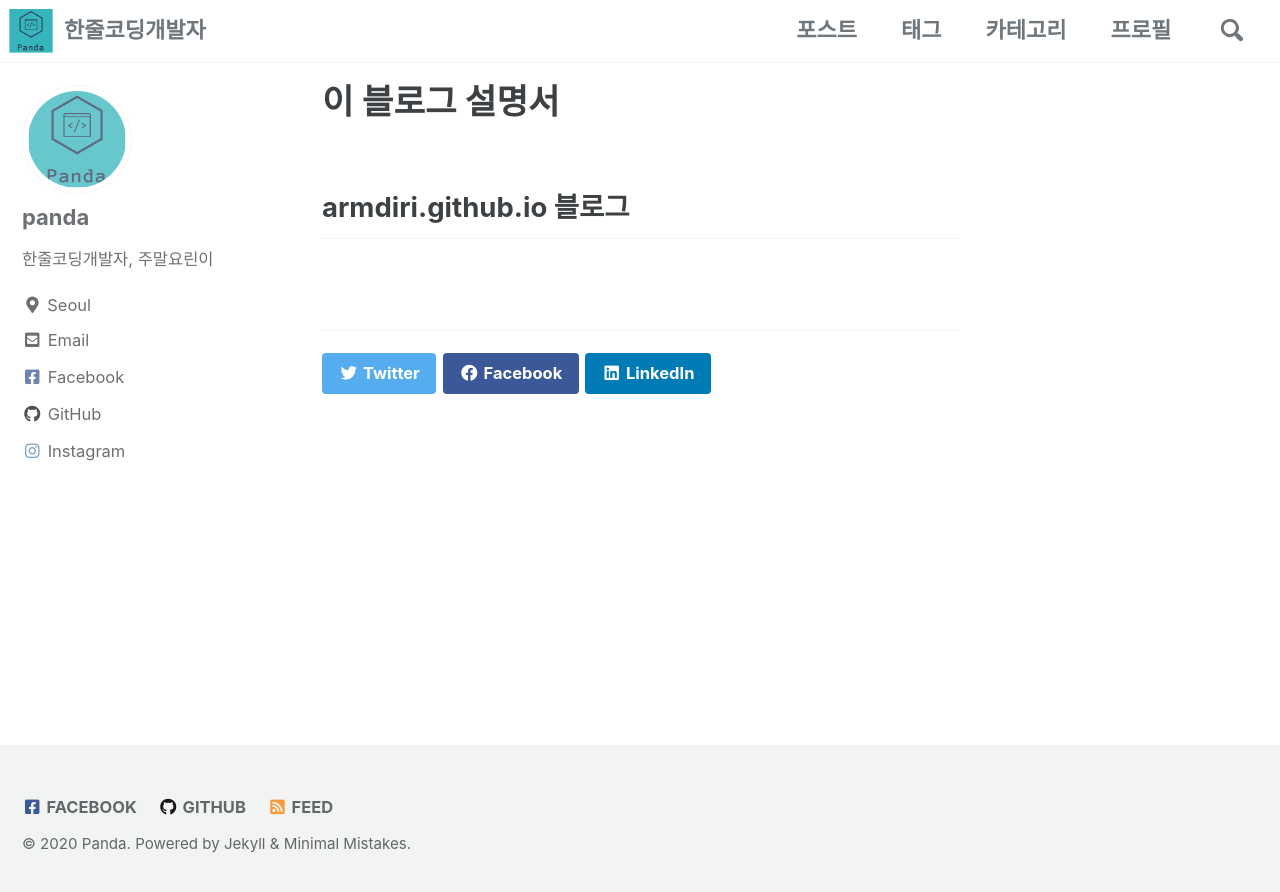
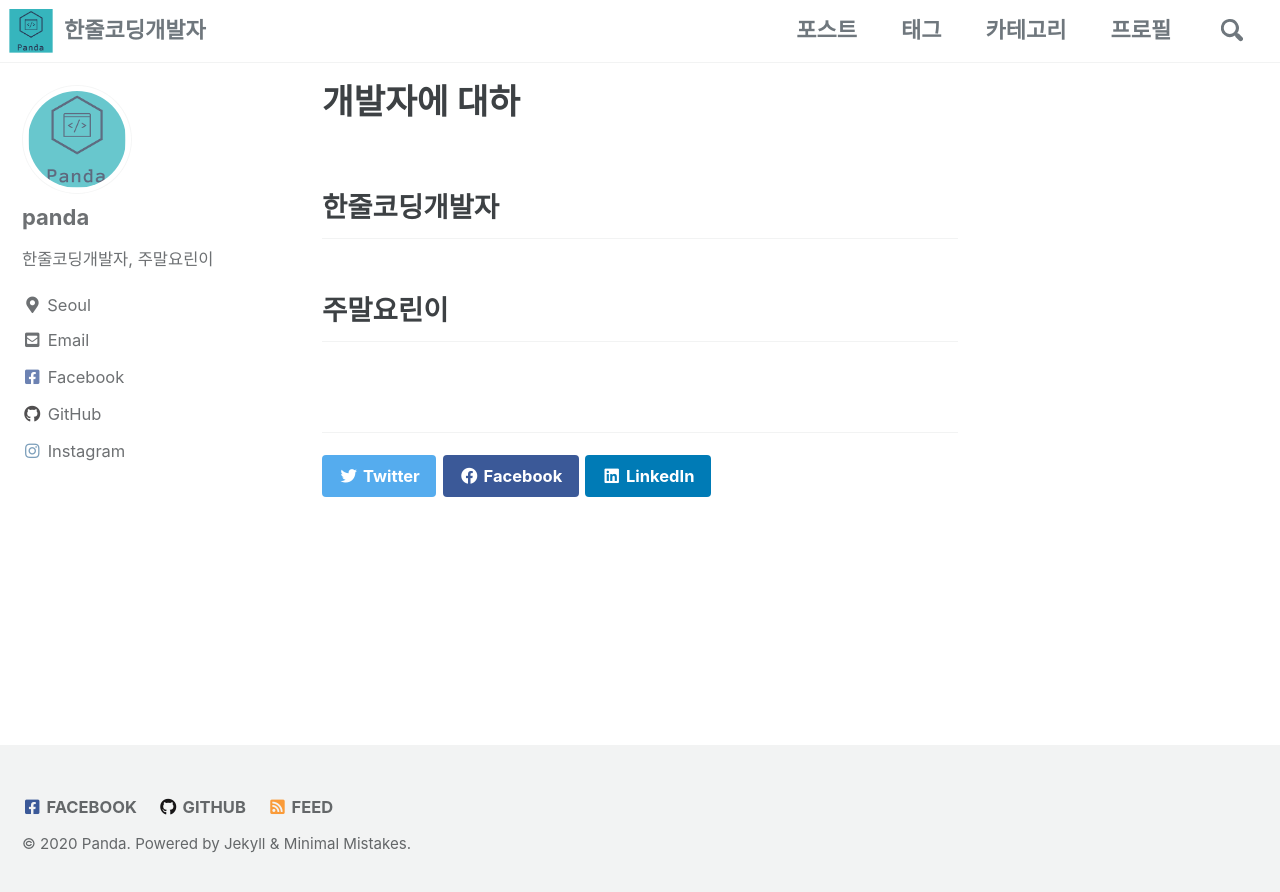
Before and after one commit to Armdiri/armdiri.github.io, a Jekyll site: the page built from _pages/about.md, in a window 1280 px wide. Shown: the top 892 px of the page. Built offline with Jekyll 4.4.1, drawn with Linux system fonts in a browser that asks for light colours; cached includes are drawn as plain includes; comment, search, counter and statistics services are not loaded.

Commit message:
blog html add

```diff
--- a/_pages/about.md
+++ b/_pages/about.md
@@ -1,7 +1,9 @@
 ---
-title: "이 블로그 설명서"
+title: "개발자에 대하"
 permalink: /about/
 layout: single
 ---
 
-## armdiri.github.io 블로그
+## 한줄코딩개발자
+
+## 주말요린이
```
